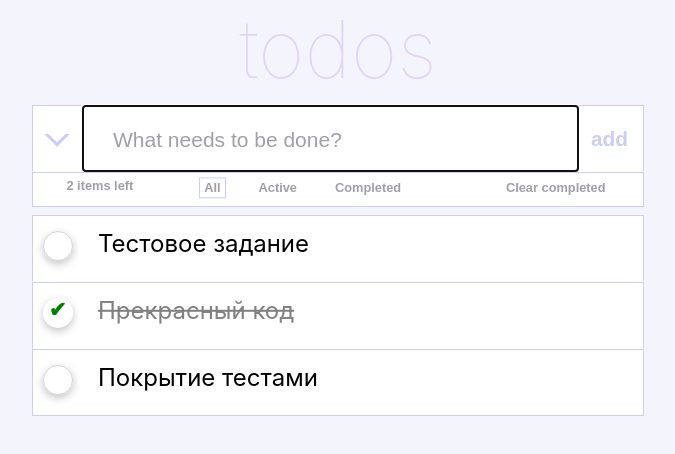
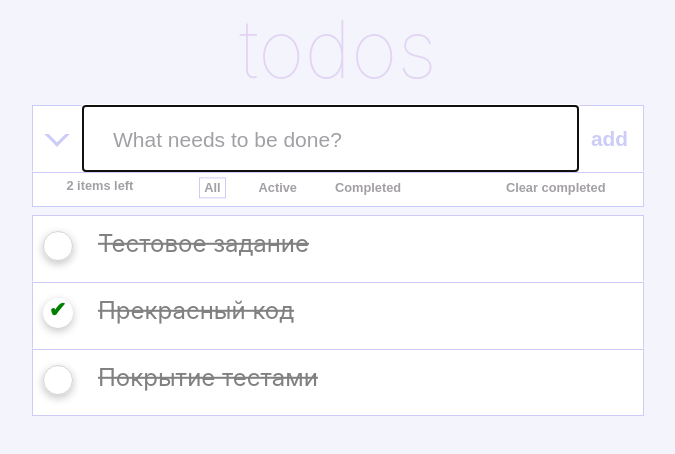
Before and after one commit to Churc1ll/todos2022, a React (Create React App) app: page / in a window 1280 px wide. Shown: the top 454 px of the page, without its empty margins (302-977 px from the left). Built offline with nearby package versions, Linux system fonts and the light colour scheme.

Commit message:
second tested commit

```diff
--- a/src/Components/Task.js
+++ b/src/Components/Task.js
@@ -6,14 +6,14 @@ const Task = ({ item, index, isCompleted }) => {
   return (
     <div className='items-container'>
       <input
-        className={isCompleted && `completed`}
+        className={!!isCompleted && `completed`}
         type='radio'
         name={index}
         onClick={(e) => {
           handleCheck(e);
         }}
       />
-      <p className={isCompleted ? `task-name checked` : `task-name`}>
+      <p className={`${!!isCompleted}` ? 'task-name checked' : 'task-name'}>
         {item.name}
       </p>
       {isCompleted && (
--- a/src/Context.js
+++ b/src/Context.js
@@ -1,4 +1,4 @@
-import React, { createContext, useContext, useEffect, useState } from 'react';
+import React, { useContext, useEffect, useState } from 'react';
 
 const AppContext = React.createContext();
 
```
Also changed, not shown: 1 other file (tests, documents, lock files or other folders).
